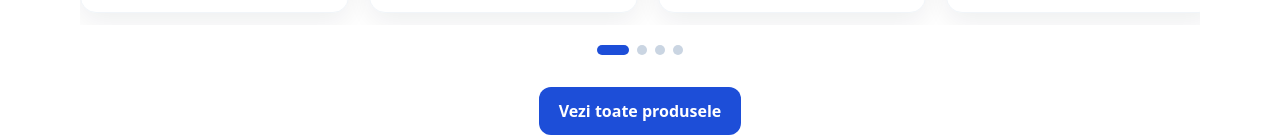
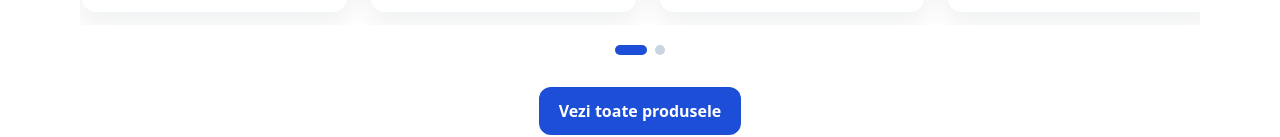
Before and after one commit to CristyMD4/Proiect-final, a React (Vite) app: page / in a window 1280 px wide. Shown: the part 2512-2649 px from the top of the page. Built offline with nearby package versions, Linux system fonts and the light colour scheme.

Commit message:
carousel fix

```diff
--- a/src/pages/Home.jsx
+++ b/src/pages/Home.jsx
@@ -88,18 +88,40 @@ function ShopPreviewCard({ product, onAdd, added }) {
 
 function ShopPreviewSlider({ products, onAdd, addedIds }) {
   const trackRef = React.useRef(null);
-  const [active, setActive] = React.useState(0);
+  const [activePage, setActivePage] = React.useState(0);
+  const [itemsPerView, setItemsPerView] = React.useState(1);
 
-  const scrollToIndex = (index) => {
+  React.useEffect(() => {
+    const syncItemsPerView = () => {
+      if (window.innerWidth >= 1024) {
+        setItemsPerView(4);
+        return;
+      }
+      if (window.innerWidth >= 640) {
+        setItemsPerView(2);
+        return;
+      }
+      setItemsPerView(1);
+    };
+
+    syncItemsPerView();
+    window.addEventListener("resize", syncItemsPerView);
+    return () => window.removeEventListener("resize", syncItemsPerView);
+  }, []);
+
+  const totalPages = Math.ceil(products.length / itemsPerView);
+
+  const scrollToPage = (page) => {
     const track = trackRef.current;
     if (!track) return;
 
-    const nextIndex = Math.max(0, Math.min(index, products.length - 1));
+    const nextPage = Math.max(0, Math.min(page, totalPages - 1));
+    const nextIndex = nextPage * itemsPerView;
     const card = track.children[nextIndex];
     if (!card) return;
 
     card.scrollIntoView({ behavior: "smooth", inline: "start", block: "nearest" });
-    setActive(nextIndex);
+    setActivePage(nextPage);
   };
 
   const handleScroll = () => {
@@ -117,7 +139,7 @@ function ShopPreviewSlider({ products, onAdd, addedIds }) {
       { index: 0, distance: Number.POSITIVE_INFINITY }
     ).index;
 
-    setActive(closestIndex);
+    setActivePage(Math.floor(closestIndex / itemsPerView));
   };
 
   return (
@@ -127,7 +149,7 @@ function ShopPreviewSlider({ products, onAdd, addedIds }) {
         <div className="flex items-center gap-2">
           <button
             type="button"
-            onClick={() => scrollToIndex(active - 1)}
+            onClick={() => scrollToPage(activePage - 1)}
             className="inline-flex h-11 w-11 items-center justify-center rounded-full border border-slate-200 bg-white text-slate-700 transition hover:border-slate-300 hover:bg-slate-50"
             aria-label="Previous products"
           >
@@ -135,7 +157,7 @@ function ShopPreviewSlider({ products, onAdd, addedIds }) {
           </button>
           <button
             type="button"
-            onClick={() => scrollToIndex(active + 1)}
+            onClick={() => scrollToPage(activePage + 1)}
             className="inline-flex h-11 w-11 items-center justify-center rounded-full border border-slate-200 bg-white text-slate-700 transition hover:border-slate-300 hover:bg-slate-50"
             aria-label="Next products"
           >
@@ -158,16 +180,16 @@ function ShopPreviewSlider({ products, onAdd, addedIds }) {
       </div>
 
       <div className="mt-5 flex justify-center gap-2">
-        {products.map((product, index) => (
+        {Array.from({ length: totalPages }).map((_, index) => (
           <button
-            key={product.id}
+            key={index}
             type="button"
-            onClick={() => scrollToIndex(index)}
+            onClick={() => scrollToPage(index)}
             className={
               "h-2.5 rounded-full transition " +
-              (index === active ? "w-8 bg-[var(--sw-blue)]" : "w-2.5 bg-slate-300 hover:bg-slate-400")
+              (index === activePage ? "w-8 bg-[var(--sw-blue)]" : "w-2.5 bg-slate-300 hover:bg-slate-400")
             }
-            aria-label={`Go to product ${index + 1}`}
+            aria-label={`Go to product page ${index + 1}`}
           />
         ))}
       </div>
@@ -218,7 +240,7 @@ export default function Home() {
     const all = listProducts();
     const badged = all.filter((p) => p.badge);
     const rest = all.filter((p) => !p.badge);
-    return [...badged, ...rest].slice(0, 4);
+    return [...badged, ...rest].slice(0, 8);
   }, []);
 
   const handleAdd = (id) => {
```
